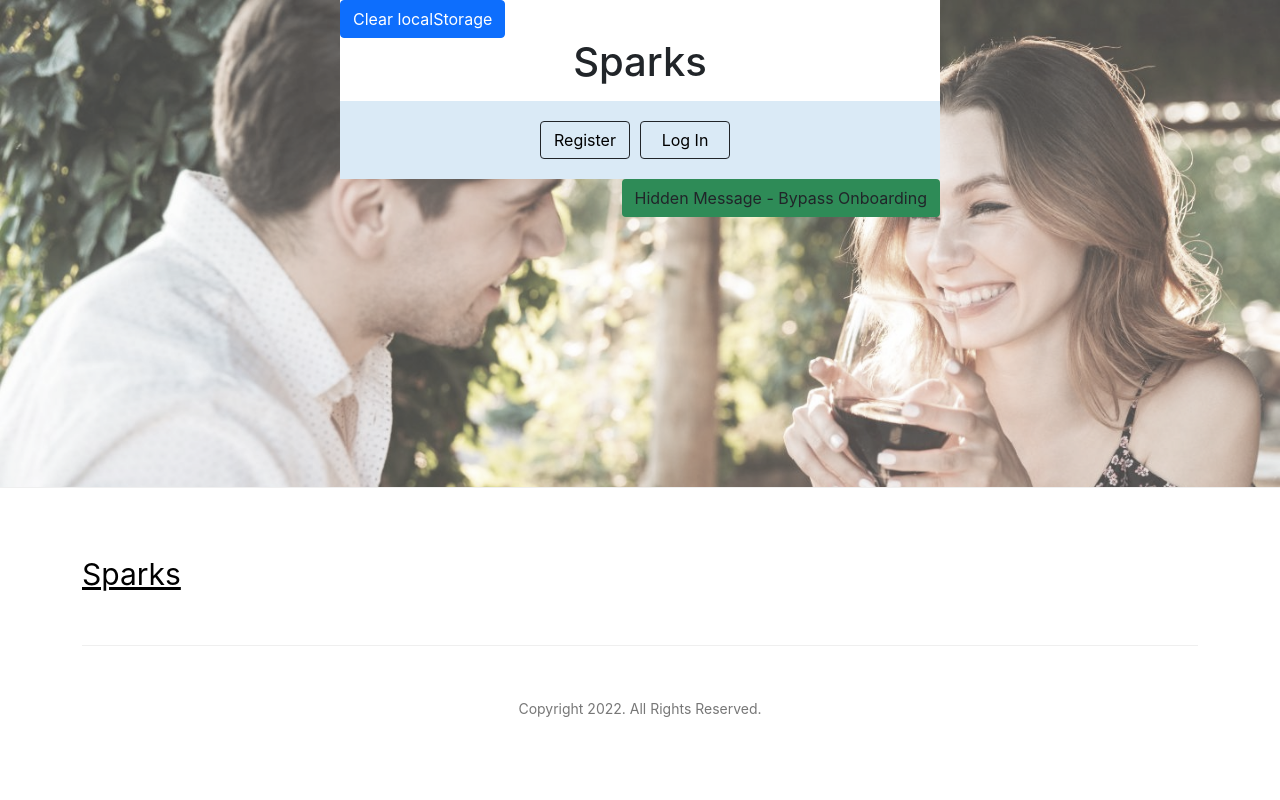
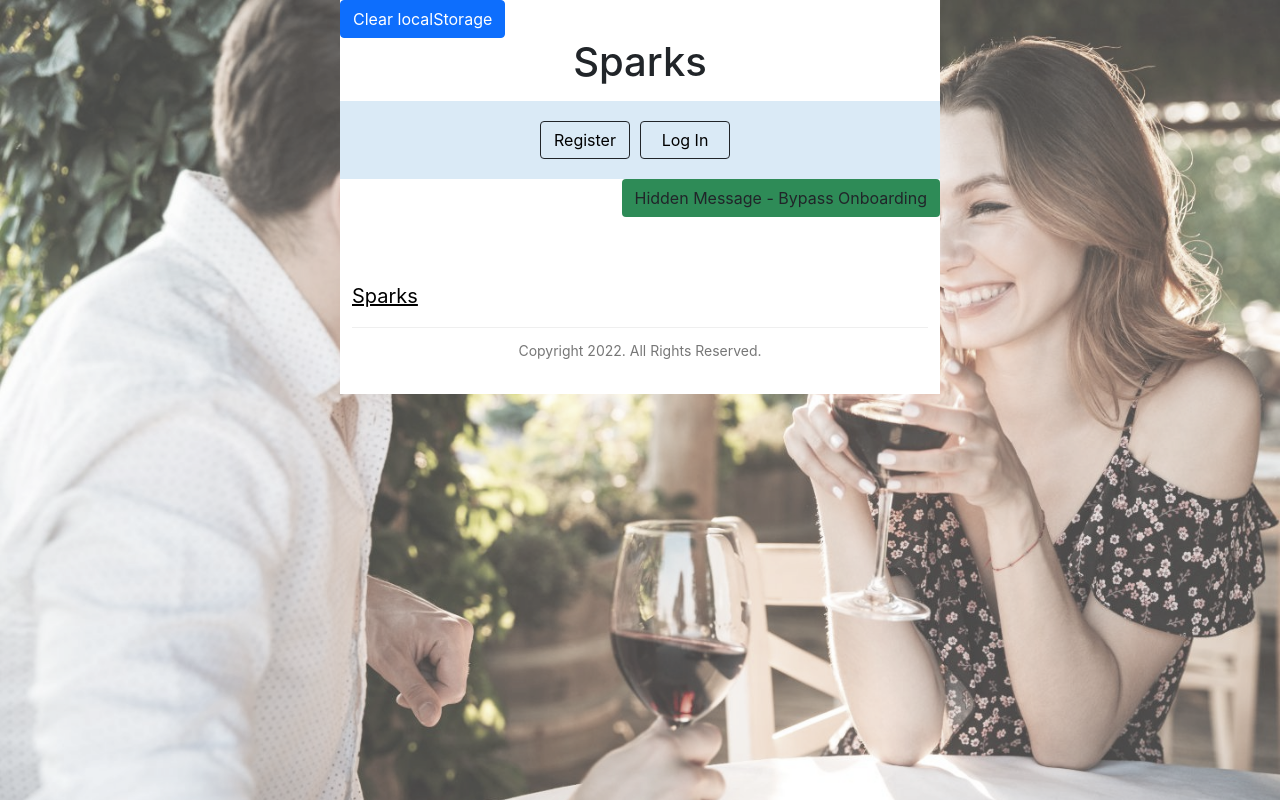
Before and after one commit to russellcs/ft1-dating-app, a React (Create React App) app: page / in a window 1280 px wide. Built offline with nearby package versions, Linux system fonts and the light colour scheme.

Commit message:
reformatting footer

```diff
--- a/src/components/Footer/Footer.jsx
+++ b/src/components/Footer/Footer.jsx
@@ -2,55 +2,17 @@ import "./Footer.scss";
 
 const Footer = () => {
   return (
-    <footer className="fixed-bottom footer-59391">
+    <footer>
       <div className="container">
-        <div className="row mb-5">
-          <div className="col-md-4">
+
           <div className="site-logo">
             <a href="#">Sparks</a>
           </div>
-          </div>
-        </div>
 
-        {/* <div className="row mb-5"> */}
-          {/* <div className="col-md-6 ">
-              <ul className="nav-links list-unstyled nav-left">
-                <li>
-                  <a href="#">Privacy</a>
-                </li>
-                <li>
-                  <a href="#">Policy</a>
-                </li>
-              </ul>
-            </div> */}
-          {/* <div className="col-md-6 text-md-right">
-              <ul className="nav-links list-unstyled nav-right">
-                <li>
-                  <a href="#">Home</a>
-                </li>
-                <li>
-                  <a href="#">Our works</a>
-                </li>
-                <li>
-                  <a href="#">About</a>
-                </li>
-                <li>
-                  <a href="#">Blog</a>
-                </li>
-                <li>
-                  <a href="#">Contact</a>
-                </li>
-              </ul>
-            </div> */}
-        {/* </div> */}
-        <div className="row">
-          <div className="col ">
         <div className="copyright">
           <p>
             <small>Copyright 2022. All Rights Reserved.</small>
           </p>
-            </div>
-          </div>
         </div>
       </div>
     </footer>
--- a/src/components/Footer/Footer.scss
+++ b/src/components/Footer/Footer.scss
@@ -1,61 +1,31 @@
 footer {
-//     position: fixed;
-//     height: 100px;
-//     bottom: 0;
-    width: 100%;
+  // position: fixed;
+  // bottom: 0;
+
+  clear: both;
+  position: relative;
+  // height: 200px;
+  margin-top: -200px;
+
+  width: 100%;
+  background-color: #fff;
+  padding: 4rem 0 1rem;
+
+  .site-logo {
+    padding-bottom: 1rem;
+
+    a {
+      font-size: 20px;
+      color: #000;
+      margin-left: auto;
+      margin-right: auto;
+    }
+  }
+
+  .copyright {
+    border-top: 1px solid #efefef;
+    padding-top: 10px;
+    text-align: center;
+    color: #777;
+  }
 }
-
-.footer-59391 {
-    border-top: 1px solid #efefef;
-    background-color: #fff;
-    padding: 4rem 0; }
-    .footer-59391 .site-logo {
-      color: #fff; }
-      .footer-59391 .site-logo a {
-        font-size: 30px;
-        color: #000;
-    }
-    .footer-59391 .social-icons li {
-      display: inline-block; }
-      .footer-59391 .social-icons li a {
-        display: inline-block;
-        position: relative;
-        width: 40px;
-        height: 40px;
-        border-radius: 50%; }
-        .footer-59391 .social-icons li a.dr {
-          background: #ff2e6e; }
-        .footer-59391 .social-icons li a.be {
-          background: #394cff; }
-        .footer-59391 .social-icons li a.tw {
-          background: #00a0fb; }
-        .footer-59391 .social-icons li a.in {
-          background: #c31574; }
-        .footer-59391 .social-icons li a.fb {
-          background: #3b579b; }
-        .footer-59391 .social-icons li a.yt {
-          background: #fa2614; }
-        .footer-59391 .social-icons li a span {
-          // position: absolute;
-          top: 50%;
-          left: 50%;
-          color: #fff; }
-    .footer-59391 .nav-links li {
-      display: inline-block; }
-      .footer-59391 .nav-links li a {
-        font-size: 14px;
-        color: #777;
-        padding: 10px; }
-    @media (max-width: 1199.98px) {
-      .footer-59391 .nav-links.nav-left li:first-child a {
-        padding-left: 0; } }
-    .footer-59391 .nav-links.nav-right li:last-child a {
-      padding-right: 0; }
-    @media (max-width: 1199.98px) {
-      .footer-59391 .nav-links.nav-right li:first-child a {
-        padding-left: 0; } }
-    .footer-59391 .copyright {
-      border-top: 1px solid #efefef;
-      padding-top: 50px;
-      text-align: center;
-      color: #777; }
--- a/src/index.css
+++ b/src/index.css
@@ -31,4 +31,5 @@ code {
   margin: auto;
   position: relative;
   background-color: white;
+  min-height: 100%;
 }
```
Lines whose indentation alone changed are shown as unchanged.
